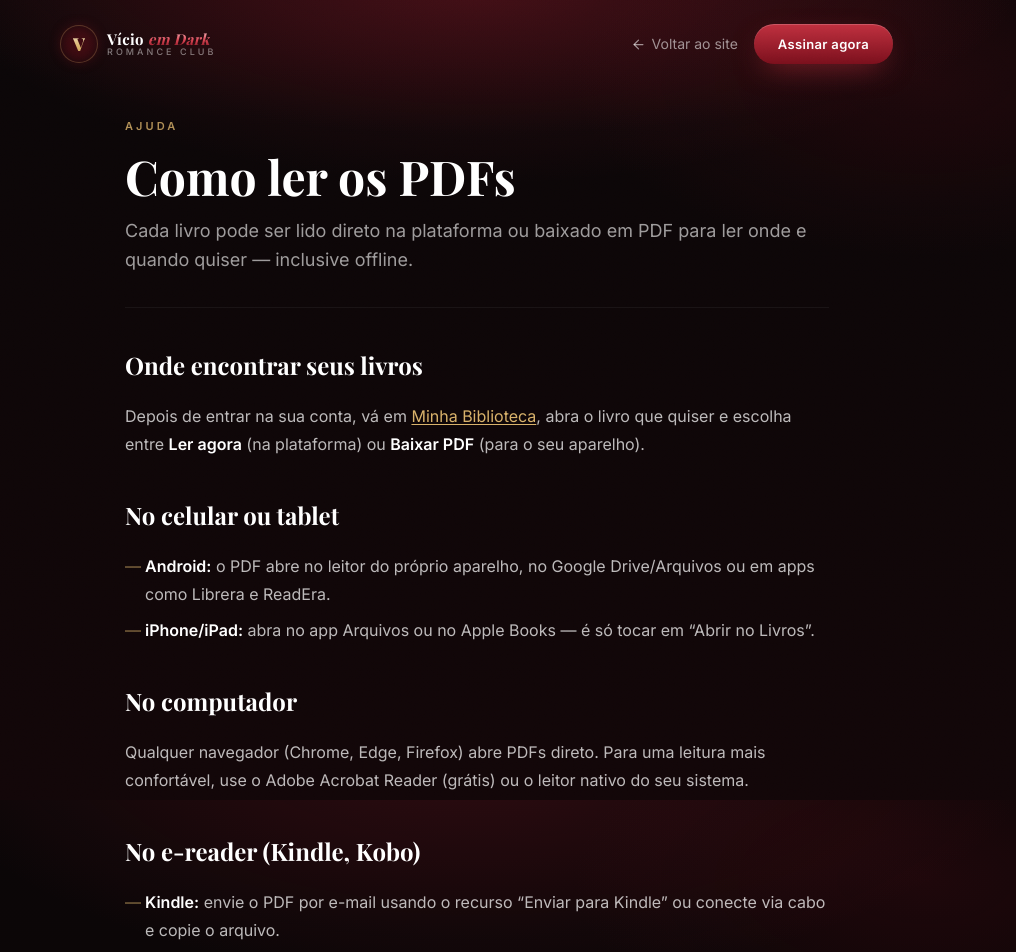
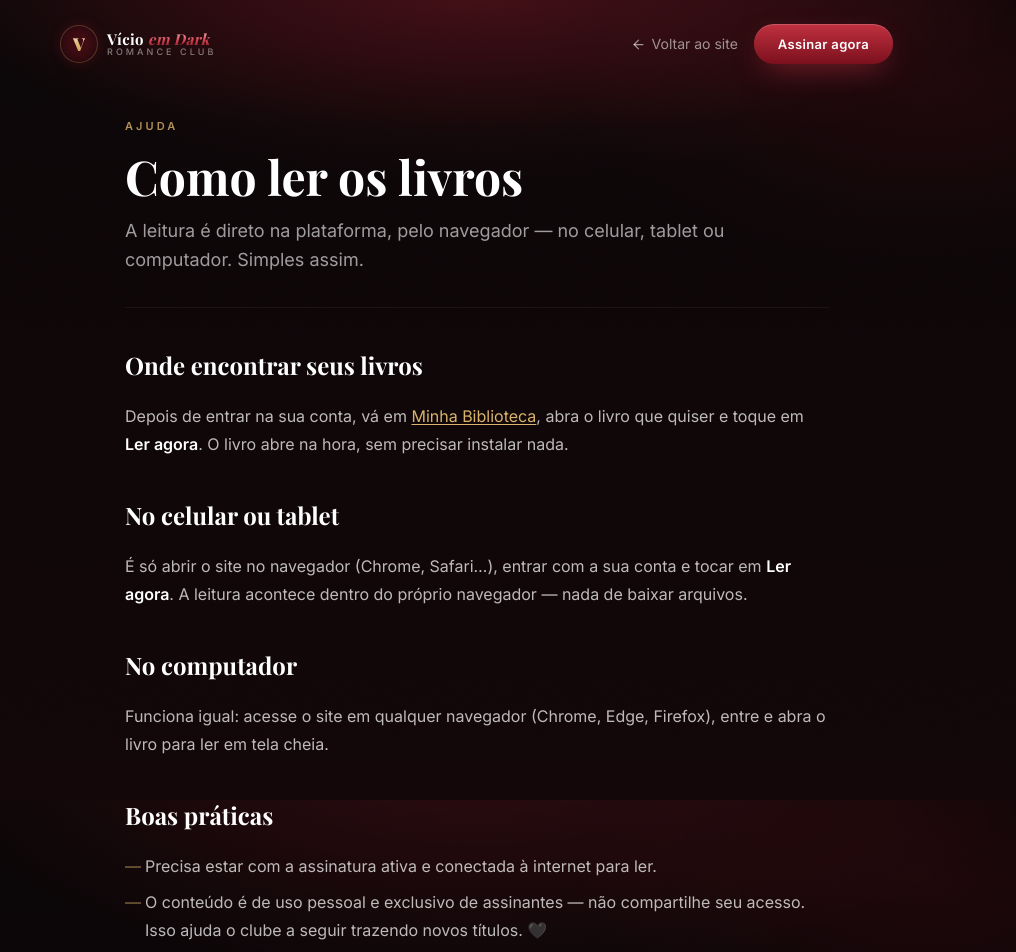
Before and after one commit to evoxioprofissional-code/vicioemdarkromance, a Next.js app: page /como-ler in a window 1280 px wide. Shown: the top 952 px of the page, without its empty margins (163-1179 px from the left). Built offline with nearby package versions, Linux system fonts and the light colour scheme.

Commit message:
feat: remove download de PDF (só leitura na plataforma) + ajusta copy que prometia download

```diff
--- a/app/(paginas)/ajuda/page.tsx
+++ b/app/(paginas)/ajuda/page.tsx
@@ -5,7 +5,7 @@ import { DocHeader } from "@/components/PageChrome";
 export const metadata = { title: "Central de ajuda — Vício em Dark Romance" };
 
 const TOPICOS = [
-  { icon: BookOpen, titulo: "Como ler os PDFs", desc: "Ler na plataforma, baixar e abrir no celular, tablet ou e-reader.", href: "/como-ler" },
+  { icon: BookOpen, titulo: "Como ler os livros", desc: "Leitura direto na plataforma, no celular, tablet ou computador.", href: "/como-ler" },
   { icon: CreditCard, titulo: "Pagamento e reembolso", desc: "Cobrança, cancelamento e como pedir reembolso.", href: "/reembolso" },
   { icon: UserRound, titulo: "Minha conta", desc: "Acesso, assinatura e dados pessoais.", href: "/plataforma/conta" },
   { icon: LifeBuoy, titulo: "Fale conosco", desc: "Não achou o que procurava? A gente responde rápido.", href: "/contato" },
@@ -14,7 +14,7 @@ const TOPICOS = [
 const FAQ = [
   { q: "Como funciona a assinatura?", a: "Você escolhe o plano, cria a conta e ganha acesso imediato à biblioteca completa. Novos títulos entram todo mês enquanto a assinatura estiver ativa." },
   { q: "Posso cancelar quando quiser?", a: "Sim. Sem fidelidade e sem multa — você continua com acesso até o fim do período já pago." },
-  { q: "Consigo ler offline?", a: "Sim. É só baixar o PDF do livro e ler onde quiser, mesmo sem internet." },
+  { q: "Onde consigo ler?", a: "Direto na plataforma, pelo navegador — no celular, tablet ou computador. Precisa de internet e da assinatura ativa." },
   { q: "O conteúdo é adulto?", a: "Sim, é dark romance com cenas sensuais e temas maduros, para maiores de 18 anos." },
 ];
 
--- a/app/(paginas)/como-ler/page.tsx
+++ b/app/(paginas)/como-ler/page.tsx
@@ -1,47 +1,41 @@
 import { DocHeader } from "@/components/PageChrome";
 
-export const metadata = { title: "Como ler os PDFs — Vício em Dark Romance" };
+export const metadata = { title: "Como ler os livros — Vício em Dark Romance" };
 
 export default function ComoLerPage() {
   return (
     <article>
       <DocHeader
         eyebrow="Ajuda"
-        titulo="Como ler os PDFs"
-        intro="Cada livro pode ser lido direto na plataforma ou baixado em PDF para ler onde e quando quiser — inclusive offline."
+        titulo="Como ler os livros"
+        intro="A leitura é direto na plataforma, pelo navegador — no celular, tablet ou computador. Simples assim."
       />
       <div className="prose-dark">
         <h2>Onde encontrar seus livros</h2>
         <p>
           Depois de entrar na sua conta, vá em <a href="/plataforma">Minha
-          Biblioteca</a>, abra o livro que quiser e escolha entre{" "}
-          <strong>Ler agora</strong> (na plataforma) ou{" "}
-          <strong>Baixar PDF</strong> (para o seu aparelho).
+          Biblioteca</a>, abra o livro que quiser e toque em{" "}
+          <strong>Ler agora</strong>. O livro abre na hora, sem precisar instalar
+          nada.
         </p>
 
         <h2>No celular ou tablet</h2>
-        <ul>
-          <li><strong>Android:</strong> o PDF abre no leitor do próprio aparelho, no Google Drive/Arquivos ou em apps como Librera e ReadEra.</li>
-          <li><strong>iPhone/iPad:</strong> abra no app Arquivos ou no Apple Books — é só tocar em “Abrir no Livros”.</li>
-        </ul>
+        <p>
+          É só abrir o site no navegador (Chrome, Safari…), entrar com a sua conta
+          e tocar em <strong>Ler agora</strong>. A leitura acontece dentro do
+          próprio navegador — nada de baixar arquivos.
+        </p>
 
         <h2>No computador</h2>
         <p>
-          Qualquer navegador (Chrome, Edge, Firefox) abre PDFs direto. Para uma
-          leitura mais confortável, use o Adobe Acrobat Reader (grátis) ou o leitor
-          nativo do seu sistema.
+          Funciona igual: acesse o site em qualquer navegador (Chrome, Edge,
+          Firefox), entre e abra o livro para ler em tela cheia.
         </p>
 
-        <h2>No e-reader (Kindle, Kobo)</h2>
+        <h2>Boas práticas</h2>
         <ul>
-          <li><strong>Kindle:</strong> envie o PDF por e-mail usando o recurso “Enviar para Kindle” ou conecte via cabo e copie o arquivo.</li>
-          <li><strong>Kobo:</strong> conecte no computador e arraste o PDF para a pasta de documentos.</li>
-        </ul>
-
-        <h2>Dicas rápidas</h2>
-        <ul>
-          <li>Baixou uma vez, leu quantas vezes quiser — mesmo sem internet.</li>
-          <li>Os arquivos são para uso pessoal. Não compartilhe: além de ser proibido, isso ajuda o clube a seguir trazendo novos títulos.</li>
+          <li>Precisa estar com a assinatura ativa e conectada à internet para ler.</li>
+          <li>O conteúdo é de uso pessoal e exclusivo de assinantes — não compartilhe seu acesso. Isso ajuda o clube a seguir trazendo novos títulos. 🖤</li>
         </ul>
 
         <p>
--- a/app/page.tsx
+++ b/app/page.tsx
@@ -1,7 +1,7 @@
 import Link from "next/link";
 import {
   BookOpen,
-  Download,
+  Smartphone,
   Flame,
   Quote,
   ArrowRight,
@@ -39,10 +39,10 @@ const PASSOS = [
       "A estante inteira libera na hora: máfia, inimigos para amantes, dark & forbidden e muito mais.",
   },
   {
-    icon: Download,
+    icon: Smartphone,
     titulo: "Leia onde quiser",
     texto:
-      "Leia na plataforma ou baixe em PDF para o celular, tablet ou e-reader. Sua vontade não tem horário.",
+      "Leia direto na plataforma, no celular, tablet ou computador — onde e quando bater a vontade.",
   },
 ];
 
@@ -63,7 +63,7 @@ const DEPOIMENTOS = [
     nome: "Camila T.",
     tag: "leitora fundadora",
     texto:
-      "Baixo os PDFs e leio no ônibus, na fila, antes de dormir. Melhor gasto de R$ 9,99 da minha vida — falo sem exagero nenhum.",
+      "Leio no ônibus, na fila, antes de dormir — a plataforma abre em qualquer lugar. Melhor gasto de R$ 9,99 da minha vida, falo sem exagero nenhum.",
   },
 ];
 
--- a/app/plataforma/livro/[id]/page.tsx
+++ b/app/plataforma/livro/[id]/page.tsx
@@ -3,7 +3,6 @@ import { notFound } from "next/navigation";
 import {
   ArrowLeft,
   BookOpen,
-  Download,
   Clock,
   FileText,
   CalendarDays,
@@ -107,7 +106,6 @@ export default async function LivroPage({ params }: { params: { id: string } })
             {/* ações */}
             <div className="mt-8 flex flex-wrap items-center gap-3">
               {livro.temPdf ? (
-                <>
                 <a
                   href={`/plataforma/livro/${livro.id}/pdf`}
                   target="_blank"
@@ -116,13 +114,6 @@ export default async function LivroPage({ params }: { params: { id: string } })
                 >
                   <BookOpen size={16} /> Ler agora
                 </a>
-                  <a
-                    href={`/plataforma/livro/${livro.id}/pdf?dl=1`}
-                    className="btn-ghost"
-                  >
-                    <Download size={16} /> Baixar PDF
-                  </a>
-                </>
               ) : (
                 <span className="inline-flex items-center gap-2 rounded-full border border-white/10 px-4 py-2.5 text-sm text-white/45">
                   <BookOpen size={16} /> PDF em breve
--- a/app/plataforma/livro/[id]/pdf/route.ts
+++ b/app/plataforma/livro/[id]/pdf/route.ts
@@ -27,10 +27,10 @@ export async function GET(
   const back = new URL(`/plataforma/livro/${params.id}`, req.url);
   if (!book?.pdf_path) return NextResponse.redirect(back);
 
-  const dl = req.nextUrl.searchParams.get("dl") === "1";
+  // Apenas leitura (inline) — download não é permitido.
   const { data, error } = await supabase.storage
     .from("pdfs")
-    .createSignedUrl(book.pdf_path, 120, dl ? { download: `${book.titulo}.pdf` } : {});
+    .createSignedUrl(book.pdf_path, 120);
 
   if (error || !data) return NextResponse.redirect(back);
   return NextResponse.redirect(data.signedUrl);
--- a/components/FAQ.tsx
+++ b/components/FAQ.tsx
@@ -9,8 +9,8 @@ const PERGUNTAS = [
     a: "Você escolhe um plano, cria sua conta e ganha acesso imediato à biblioteca completa. Novos títulos entram todo mês e ficam disponíveis enquanto sua assinatura estiver ativa.",
   },
   {
-    q: "Os livros são em PDF?",
-    a: "Sim. Cada título pode ser lido direto na plataforma ou baixado em PDF para ler offline no celular, tablet, e-reader ou computador — onde e quando quiser.",
+    q: "Como leio os livros?",
+    a: "Cada título é lido direto na plataforma — no celular, tablet ou computador, pelo navegador. É só entrar com a sua conta e abrir o livro, onde e quando quiser.",
   },
   {
     q: "Quantos livros posso ler por mês?",
--- a/components/Footer.tsx
+++ b/components/Footer.tsx
@@ -16,7 +16,7 @@ const COLS = [
     titulo: "Ajuda",
     links: [
       { label: "Central de ajuda", href: "/ajuda" },
-      { label: "Como ler os PDFs", href: "/como-ler" },
+      { label: "Como ler os livros", href: "/como-ler" },
       { label: "Fale conosco", href: "/contato" },
     ],
   },
```
Also changed, not shown: 1 other file (tests, documents, lock files or other folders). Lines whose indentation alone changed are shown as unchanged.
